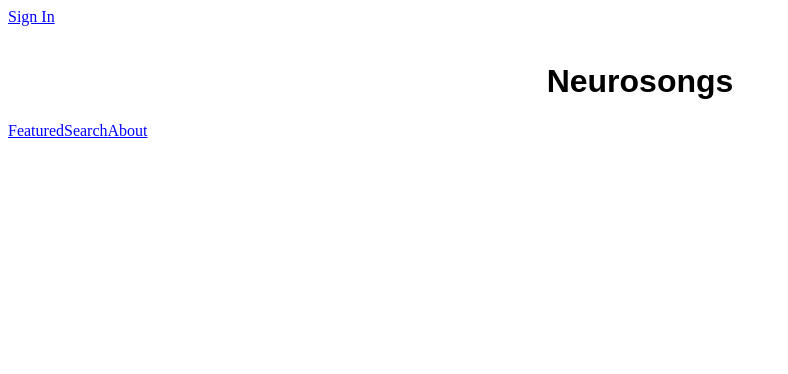
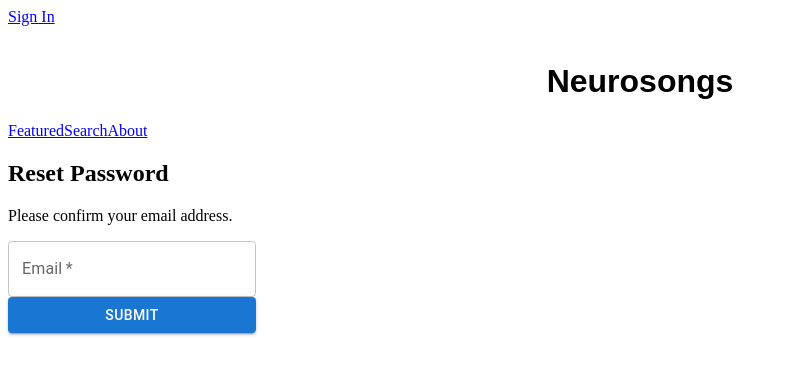
Before and after one commit to AlexMan123456/neurosongs-front-end, a React (Vite) app: page /sign_in/reset_password in a window 1280 px wide. Shown: the top 374 px of the page, without its empty margins (0-788 px from the left). Built offline with nearby package versions, Linux system fonts and the light colour scheme; no server answers.

Commit message:
Added reset password page

```diff
--- a/src/App.jsx
+++ b/src/App.jsx
@@ -12,6 +12,7 @@ import SongPage from "./components/songs/SongPage"
 import SongsList from "./components/songs/SongsList"
 import UserDisplayInfoEditPage from "./components/users/settings/UserDisplayInfoEditPage"
 import EditDateOfBirthPage from "./components/users/settings/EditDateOfBirthPage"
+import GetEmailToResetPassword from "./components/users/sign-in/reset-password/GetEmailToResetPassword"
 
 function App() {
   return (<>
@@ -29,6 +30,7 @@ function App() {
       <Route path="/loading" element={<LoadingPage/>}/>
       <Route path="/users/settings/:user_id/edit_display" element={<UserDisplayInfoEditPage/>}/>
       <Route path="/users/settings/:user_id/edit_date_of_birth" element={<EditDateOfBirthPage/>}/>
+      <Route path="/sign_in/reset_password" element={<GetEmailToResetPassword/>}/>
     </Routes>
   </>)
 }
--- /dev/null
+++ b/src/components/users/sign-in/reset-password/GetEmailToResetPassword.jsx
@@ -0,0 +1,76 @@
+import { Button, FormControl, TextField } from "@mui/material"
+import { useState } from "react";
+import { auth } from "../../../../firebase-config";
+import { sendPasswordResetEmail } from "firebase/auth";
+import { getUsers } from "../../../../../api";
+import Loading from "../../../Loading";
+
+function GetEmailToResetPassword(){
+    const [email, setEmail] = useState("")
+    const [isLoading, setIsLoading] = useState(false);
+    const [emailSent, setEmailSent] = useState(false);
+    const [error, setError] = useState("");
+
+    const actionCodeSettings = {
+        url: `${import.meta.env.VITE_BASE_URL}/`,
+        handleCodeInApp: true
+    }
+
+    function handleSubmit(){
+        setIsLoading(true);
+        return sendPasswordResetEmail(auth, email, actionCodeSettings).then(() => {
+            return getUsers()
+        }).then((users) => {
+            const userEmails = users.map((user) => {
+                return user.email
+            })
+
+            if(!userEmails.includes(email)){
+                return Promise.reject({status: 404, message: "There is currently no user signed up to this site with this email address."})
+            }
+            localStorage.setItem("email", email)
+            setIsLoading(false);
+            setEmailSent(true);
+        }).catch((err) => {
+            console.log(err)
+            setIsLoading(false);
+            if(err.status === 404){
+                setError(err.message)
+                return;
+            }
+            if(err.code === "auth/invalid-email"){
+                setError("Invalid email. Please try again.");
+                return;
+            }
+            setError("Error verifying email. Please try again later.")
+        })
+    }
+
+    if(isLoading){
+        return <Loading/>
+    }
+
+    if(emailSent){
+        return (<section>
+            <h2>A verification email has been sent to {email}</h2>
+            <p>Please check your email for a link to reset your password.</p>
+        </section>)
+    }
+
+    return (<section>
+        <h2>Reset Password</h2>
+        <p>Please confirm your email address.</p>
+        <FormControl>
+            <TextField
+                required
+                label="Email"
+                value={email}
+                onChange={(event) => {setEmail(event.target.value)}}
+            />
+            {error ? <p>{error}</p> : null}
+            <Button variant="contained" onClick={handleSubmit}>Submit</Button>
+        </FormControl>
+    </section>)
+}
+
+export default GetEmailToResetPassword
```
